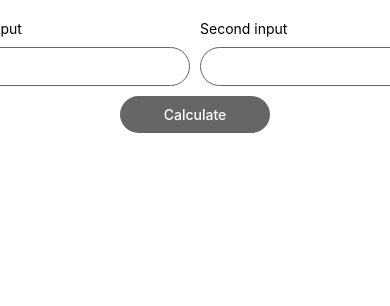
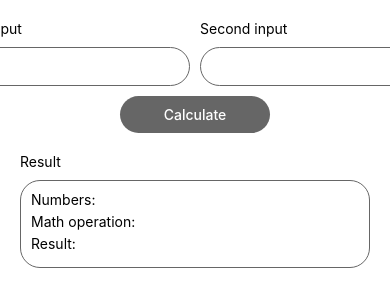
Before and after one commit to bondar-e/reactNativeTestTask, a React Native app: screen / in a window 390 px wide. Shown: the top 306 px of the page. Built offline with nearby package versions, Linux system fonts and the light colour scheme.

Commit message:
feat: add result section

```diff
--- a/App.tsx
+++ b/App.tsx
@@ -2,6 +2,7 @@ import React from 'react';
 import { SafeAreaView, StyleSheet } from 'react-native';
 
 import { Form } from '@components/Form';
+import { Result } from '@components/Result';
 import { Layout } from '@shared/Layout';
 
 const App = () => {
@@ -9,6 +10,7 @@ const App = () => {
     <SafeAreaView style={styles.container}>
       <Layout>
         <Form />
+        <Result />
       </Layout>
     </SafeAreaView>
   );
--- /dev/null
+++ b/src/components/Result/index.tsx
@@ -0,0 +1,18 @@
+import React from 'react';
+import { Text, View } from 'react-native';
+import { style } from './styles';
+
+const Result: React.FC = () => {
+  return (
+    <View style={style.container}>
+      <Text style={style.title}>Result</Text>
+      <View style={style.containerResult}>
+        <Text style={style.text}>Numbers: </Text>
+        <Text style={style.text}>Math operation: </Text>
+        <Text style={style.text}>Result: </Text>
+      </View>
+    </View>
+  );
+};
+
+export { Result };
--- /dev/null
+++ b/src/components/Result/styles.ts
@@ -0,0 +1,24 @@
+import { StyleSheet } from 'react-native';
+
+import { colors } from '@theme/colors';
+import { fontSizes } from '@theme/fontSizes';
+
+export const style = StyleSheet.create({
+  container: {
+    width: '100%',
+  },
+  containerResult: {
+    padding: 10,
+    borderWidth: 1,
+    borderRadius: 20,
+    borderColor: colors.gray,
+  },
+  title: {
+    marginBottom: 10,
+    fontSize: fontSizes.m,
+  },
+  text: {
+    marginBottom: 5,
+    fontSize: fontSizes.m,
+  },
+});
```
